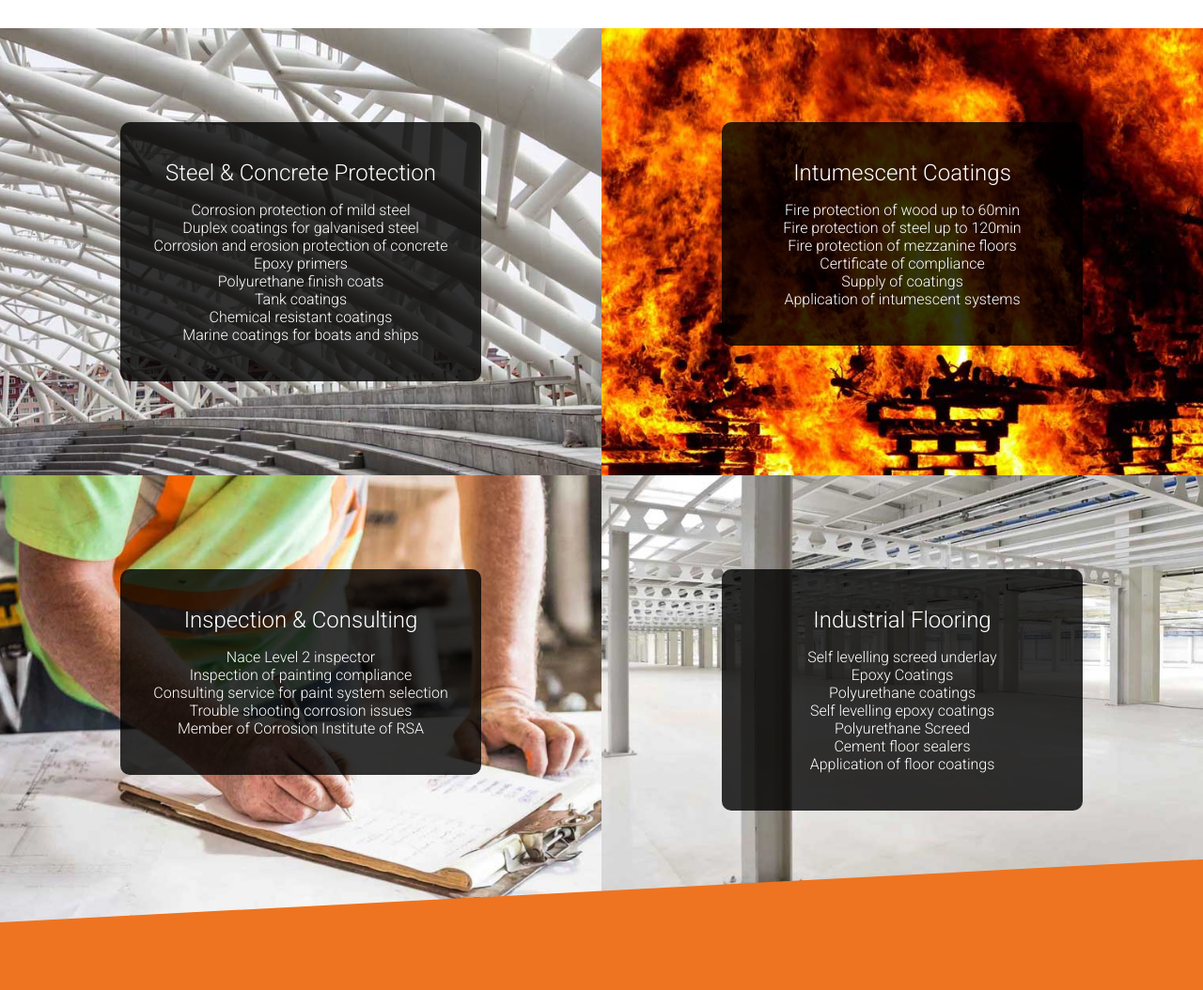
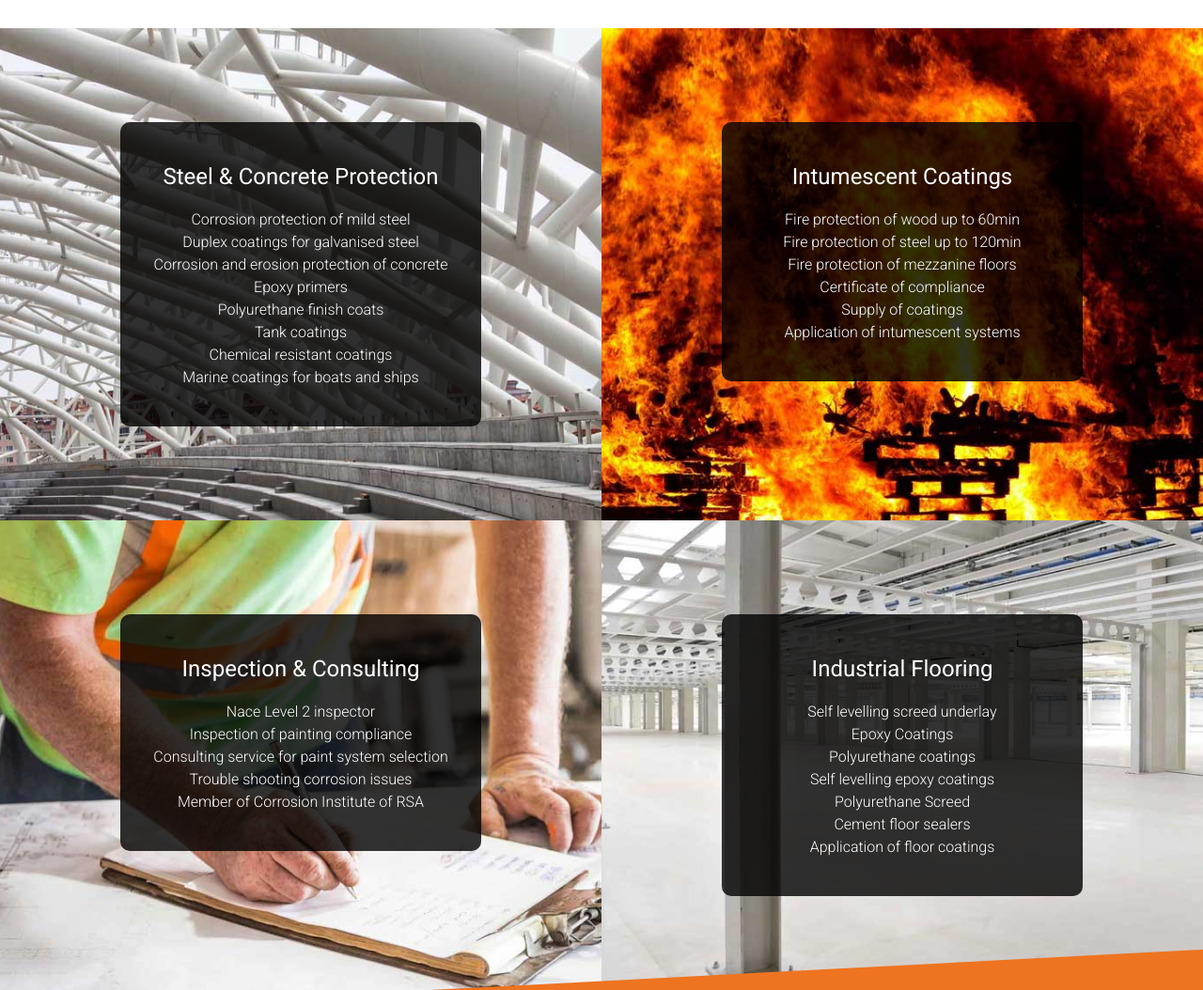
Before and after one commit to vander83/tcs-cape, a plain HTML site: page services.html in a window 1280 px wide. Shown: the part 240-1294 px from the top of the page at 94% size. Drawn offline with Linux system fonts and the light colour scheme.

Commit message:
Adjust line heights; Add meta tags.

```diff
--- a/services.html
+++ b/services.html
@@ -3,6 +3,8 @@
 <head>
   <meta charset="UTF-8">
   <meta name="viewport" content="width=device-width, initial-scale=1.0">
+  <meta name="description" content="Steel and Concrete Protection, Intumescent Coatings, Inspection and Consulting, and Industrial Flooring">
+  <meta name="keywords" content="Steel Protection, Concrete Protection, Intumescent Coatings, Fire resistant, Industrial Flooring, epoxy flooring, screed flooring, polyurethane, nace level 2, epoxy coatings, fire protection, corrosion protection, marine coatings">
   <title>TCS Cape</title>
   <link rel="icon" type="image/png" sizes="32x32" href="/favicon.png">
   <link rel="stylesheet" href="https://cdnjs.cloudflare.com/ajax/libs/font-awesome/5.14.0/css/all.min.css" integrity="sha512-1PKOgIY59xJ8Co8+NE6FZ+LOAZKjy+KY8iq0G4B3CyeY6wYHN3yt9PW0XpSriVlkMXe40PTKnXrLnZ9+fkDaog==" crossorigin="anonymous" />
@@ -49,9 +51,9 @@
       <main class="services-main">
         <div class="service steel-and-concrete">
           <div class="service-text-box">
-            <div class="service-title">
+            <h2 class="service-title">
               Steel & Concrete Protection
-            </div>
+            </h2>
             <div class="service-description">
               Corrosion protection of mild steel<br>
               Duplex coatings for galvanised steel<br>
@@ -66,9 +68,9 @@
         </div>
         <div class="service intumescent-coating">
           <div class="service-text-box">
-            <div class="service-title">
+            <h2 class="service-title">
               Intumescent Coatings
-            </div>
+            </h2>
             <div class="service-description">
               Fire protection of wood up to 60min<br>
               Fire protection of steel up to 120min<br>
@@ -81,9 +83,9 @@
         </div>
         <div class="service inspection">
           <div class="service-text-box">
-            <div class="service-title">
+            <h2 class="service-title">
               Inspection & Consulting
-            </div>
+            </h2>
             <div class="service-description">
               Nace Level 2 inspector<br>
               Inspection of painting compliance<br>
@@ -96,9 +98,9 @@
         </div>
         <div class="service flooring">
           <div class="service-text-box">
-            <div class="service-title">
+            <h2 class="service-title">
               Industrial Flooring
-            </div>
+            </h2>
             <div class="service-description">
                 Self levelling screed underlay<br>
                 Epoxy Coatings<br>
--- a/style.css
+++ b/style.css
@@ -188,6 +188,10 @@ header {
   margin: auto;
 }
 
+.about-text {
+  line-height: 1.5;
+}
+
 .person-card {
   display: grid;
   grid-template-columns: 1fr 2fr;
@@ -329,6 +333,7 @@ header {
   padding: 40px 20px;
   color: #fff;
   font-weight: 300;
+  line-height: 1.5;
 }
 
 .service-title {
```
